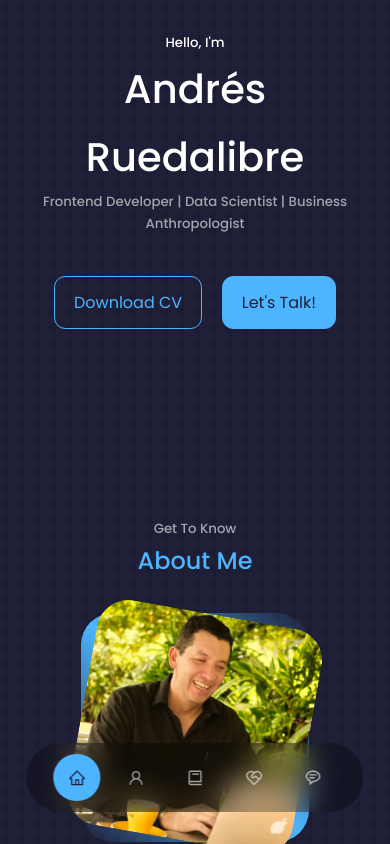
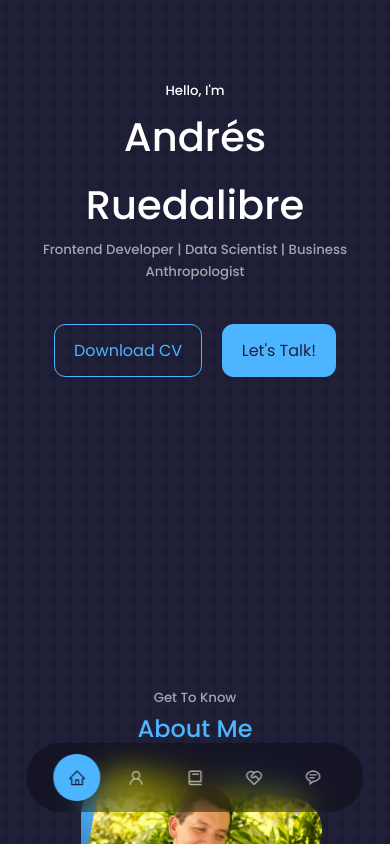
Before and after one commit to ruedalibre/react-portfolio-website, a React (Create React App) app: page / in a window 390 px wide. Shown: the top 844 px of the page. Built offline with nearby package versions, Linux system fonts and the light colour scheme.

Commit message:
last update before design changes

```diff
--- a/src/components/header/header.css
+++ b/src/components/header/header.css
@@ -72,20 +72,20 @@ header {
 
 @media screen and (max-width: 1024px) {
     header {
-        height: 50vh;
+        height: 100vh;
         padding-top: 5rem;
     }
-    .me {
+    /* .me {
         display: none;
-    }
+    } */
 }
 
 /* ========= MEDIA QUERIES (Small devices) ========== */
 
 @media screen and (max-width: 720px) {
     header {
-        height: 50vh;
-        padding-top: 2rem;
+        height: 70vh;
+        padding-top: 5rem;
     }
     /* Esconde redes sociales y scroller móviles */
     .header__socials, .scroll__down {
```
